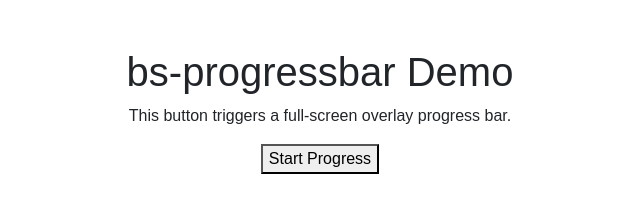
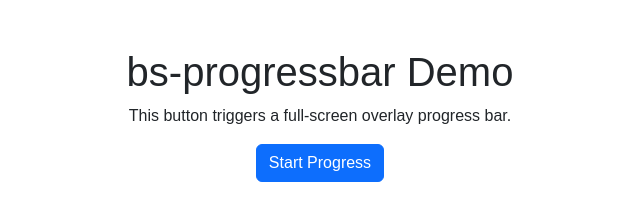
Before and after one commit to Vlad345345/bs-progressbar, a plain HTML site: page example/index.html in a window 1280 px wide. Shown: the whole page, without its empty margins (320-960 px from the left). Drawn offline with nearby package versions, Linux system fonts and the light colour scheme.

Commit message:
Update index.html

```diff
--- a/example/index.html
+++ b/example/index.html
@@ -17,7 +17,7 @@
 
   <h1>bs-progressbar Demo</h1>
   <p>This button triggers a full-screen overlay progress bar.</p>
-  <button onclick="showProgress()">Start Progress</button>
+  <button onclick="showProgress()" class="btn btn-primary">Start Progress</button>
 
   <script src="../bs-progressbar.js"></script>
   <script>
```
